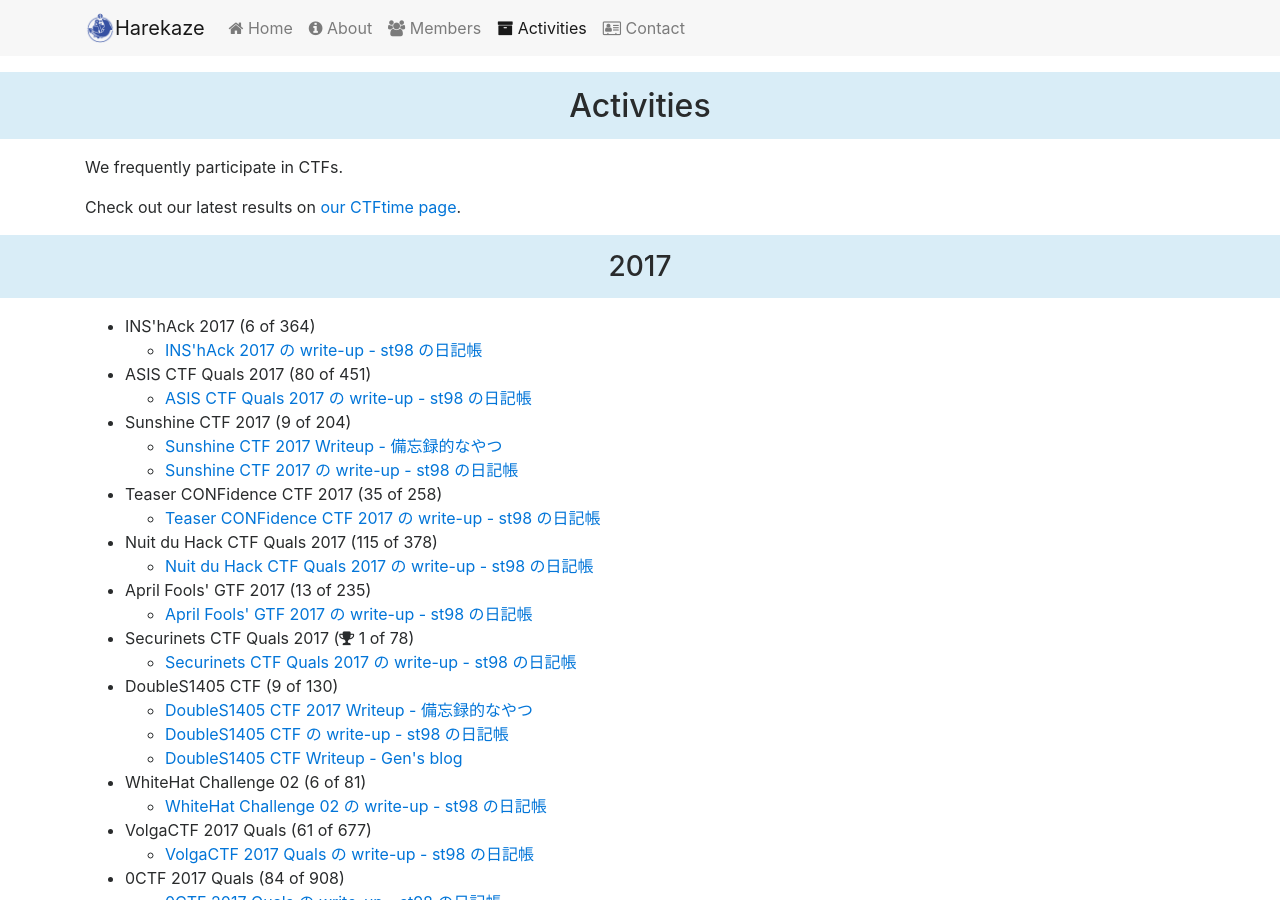
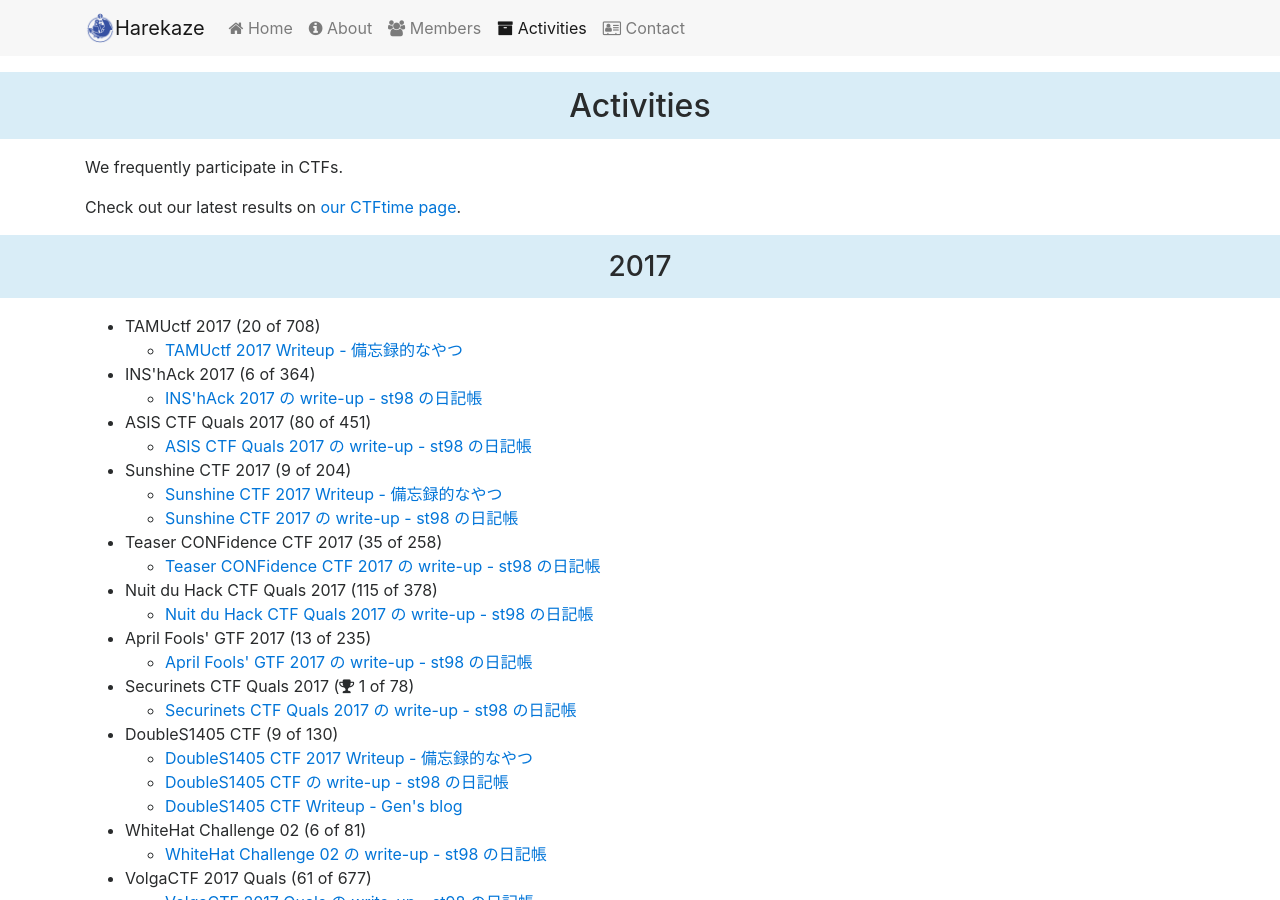
Before and after one commit to TeamHarekaze/TeamHarekaze.github.io, a Jekyll site: the page built from activities.html, in a window 1280 px wide and 900 px high. Built offline with Jekyll 4.4.1, drawn with Linux system fonts in a browser that asks for light colours; nearby versions of some CDN libraries.

Commit message:
TAMUctf 2017 Writeup added by misakiakeno.

```diff
--- a/_data/activities.yml
+++ b/_data/activities.yml
@@ -1,5 +1,11 @@
 - year: 2017
   ctfs:
+    - name: "TAMUctf 2017"
+      rank: 20
+      participants: 708
+      writeups:
+        - title: "TAMUctf 2017 Writeup - 備忘録的なやつ"
+          url: "http://hiww.hatenablog.com/entry/2017/04/24/TAMUctf_2017_Writeup"
     - name: "INS'hAck 2017"
       rank: 6
       participants: 364
```
